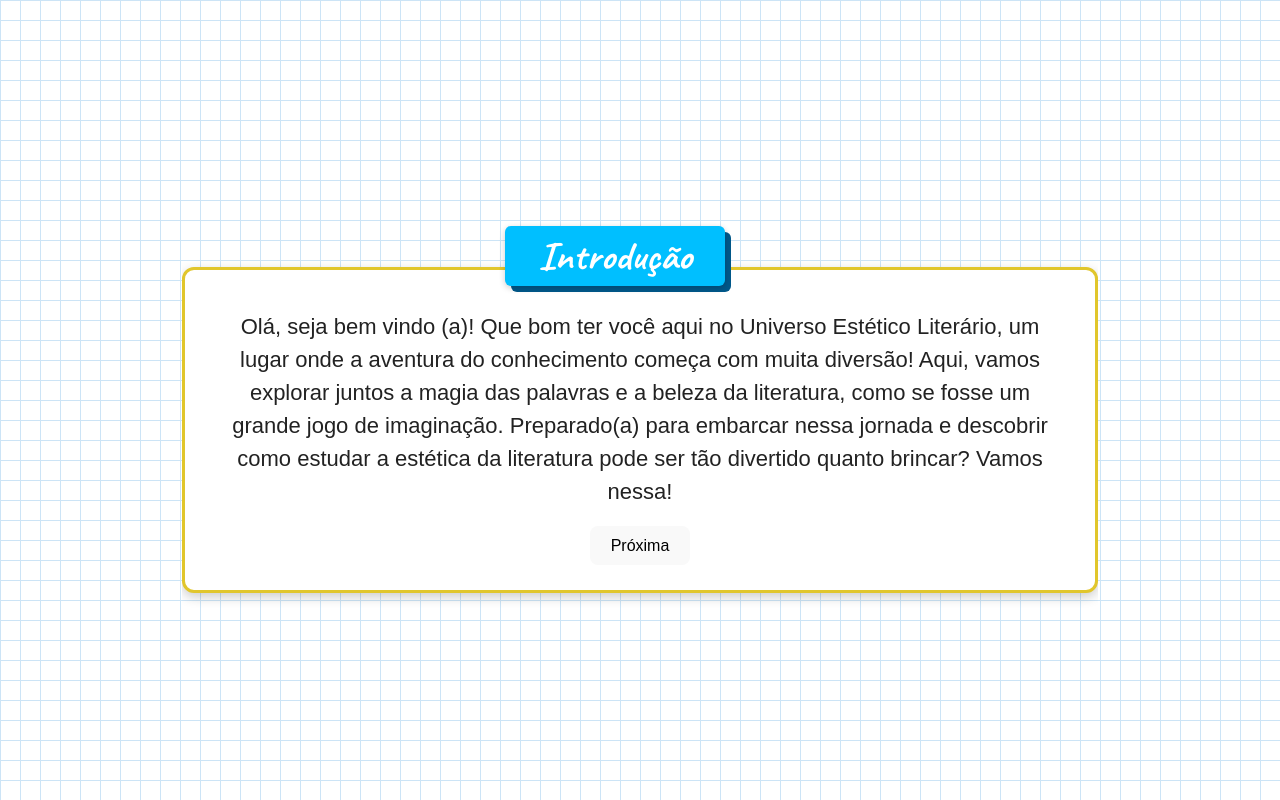
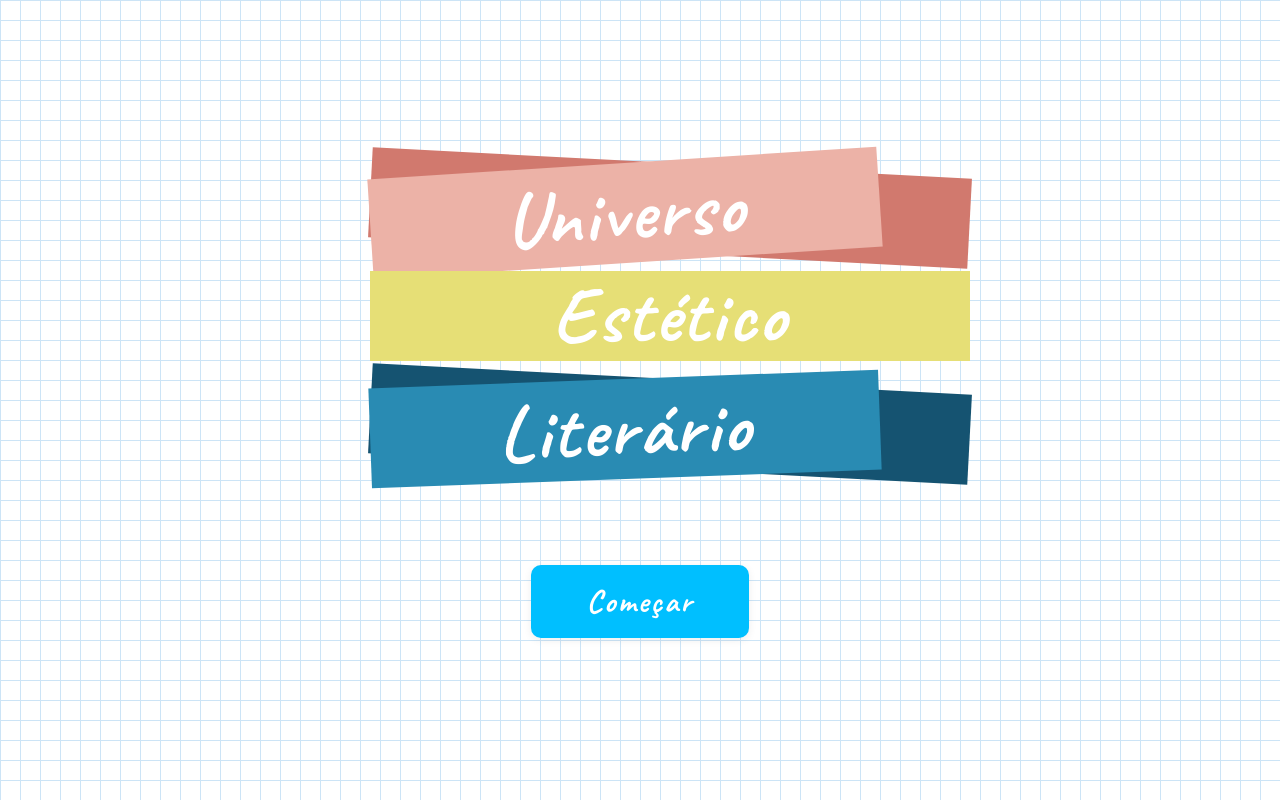
Before and after one commit to Engenharia-Letras/universo-estetico-literario, a React (Vite) app: page / in a window 1280 px wide. Built offline with nearby package versions, Linux system fonts and the light colour scheme.

Commit message:
feat: cria tela inicial

```diff
--- a/src/App.jsx
+++ b/src/App.jsx
@@ -5,9 +5,11 @@ import InfoCard from "./components/InfoCard";
 import QuizCard from "./components/QuizCard";
 import ExplanationCard from "./components/ExplanationCard";
 import QuizResult from "./components/QuizResult";
+import WelcomeScreen from "./components/WelcomeScreen";
 import "./App.css";
 
 function App() {
+  const [showWelcome, setShowWelcome] = useState(true);
   // Estado para navegação nas telas iniciais
   const [introStep, setIntroStep] = useState(0);
   // Estados do quiz
@@ -15,6 +17,10 @@ function App() {
   const [showExplanation, setShowExplanation] = useState(false);
   const [answeredWrong, setAnsweredWrong] = useState(false);
   const [score, setScore] = useState(0);
+
+  if (showWelcome) {
+    return <WelcomeScreen onStart={() => setShowWelcome(false)} />;
+  }
 
   // Se ainda tem telas iniciais para mostrar
   if (introStep < introScreens.length) {
--- /dev/null
+++ b/src/components/WelcomeScreen.css
@@ -0,0 +1,119 @@
+.welcome-wrapper {
+  min-height: 100vh;
+  display: flex;
+  flex-direction: column;
+  justify-content: center;
+  align-items: center;
+}
+
+.welcome-stack {
+  margin-bottom: 36px;
+  display: flex;
+  flex-direction: column;
+  align-items: center;
+  gap: 0;
+}
+
+.welcome-banner {
+  font-family: "Caveat", cursive;
+  font-size: 78px; /* bem maior */
+  font-weight: 700;
+  letter-spacing: 2px;
+  padding: 0px 40px;
+  height: 90px; /* mais fina */
+  display: flex;
+  align-items: center;
+  justify-content: center;
+  width: 600px; /* mais largo */
+  box-sizing: border-box;
+  margin: 0;
+  margin-bottom: 0px;
+  border-radius: 0; /* sem arredondamento */
+  border: none; /* sem borda */
+  box-shadow: none; /* sem sombra */
+  position: relative;
+  z-index: 2;
+}
+
+/* Cores e inclinações */
+.universo {
+  background: #ecb2a7;
+  color: #ffffff;
+  transform: rotate(-3.7deg);
+  margin-bottom: 200px;
+  width: 510px;
+  height: 100px;
+}
+.estetico {
+  background: #e6df76;
+  color: #ffffff;
+  /* transform: rotate(1.9deg); */
+  margin-bottom: 20px;
+}
+.literario {
+  background: #298bb3;
+  color: #fff;
+  transform: rotate(-2.1deg);
+  margin-bottom: 0;
+  width: 510px;
+  height: 100px;
+}
+
+.start-btn {
+  margin-top: 42px;
+  padding: 16px 56px;
+  font-size: 32px;
+  background: #00bfff;
+  color: #fff;
+  border: none;
+  border-radius: 10px;
+  font-family: "Caveat", cursive;
+  font-weight: 700;
+  letter-spacing: 2px;
+  cursor: pointer;
+  box-shadow: 0 2px 8px rgba(0, 0, 0, 0.07);
+  transition: background 0.18s;
+}
+
+.start-btn:hover {
+  background: #00588a;
+}
+
+.welcome-banner-pair {
+  position: relative;
+  height: 88px; /* levemente maior que a height da faixa para não cortar a sombra */
+  width: 540px; /* ajuste igual ou um pouco maior que o banner principal */
+  margin-bottom: 20px;
+  display: flex;
+  align-items: center;
+  justify-content: center;
+}
+
+.welcome-banner {
+  position: absolute;
+  left: 0;
+  top: 0;
+  z-index: 2;
+  /* já tinha os estilos que você fez */
+}
+
+.welcome-banner-shadow {
+  position: absolute;
+  left: 12px; /* desloca para a direita */
+  top: 11px; /* desloca para baixo */
+  z-index: 1;
+  width: 100%;
+  height: 84px;
+  border-radius: 0;
+  /* transform: igual ao principal, mas pode variar um pouco para dar efeito de paralaxe */
+}
+
+.universo-shadow {
+  background: #d1796e;
+  transform: rotate(3deg);
+}
+
+.literario-shadow {
+  background: #155371;
+  transform: rotate(3deg);
+}
--- /dev/null
+++ b/src/components/WelcomeScreen.jsx
@@ -0,0 +1,24 @@
+import "./WelcomeScreen.css";
+
+export default function WelcomeScreen({ onStart }) {
+  return (
+    <div className="welcome-wrapper">
+      <div className="welcome-stack">
+        <div className="welcome-banner-pair">
+          <div className="welcome-banner universo-shadow"></div>
+          <div className="welcome-banner universo">Universo</div>
+        </div>
+        <div className="welcome-banner-pair">
+          <div className="welcome-banner estetico">Estético</div>
+        </div>
+        <div className="welcome-banner-pair">
+          <div className="welcome-banner literario-shadow"></div>
+          <div className="welcome-banner literario">Literário</div>
+        </div>
+      </div>
+      <button className="start-btn" onClick={onStart}>
+        Começar
+      </button>
+    </div>
+  );
+}
```
